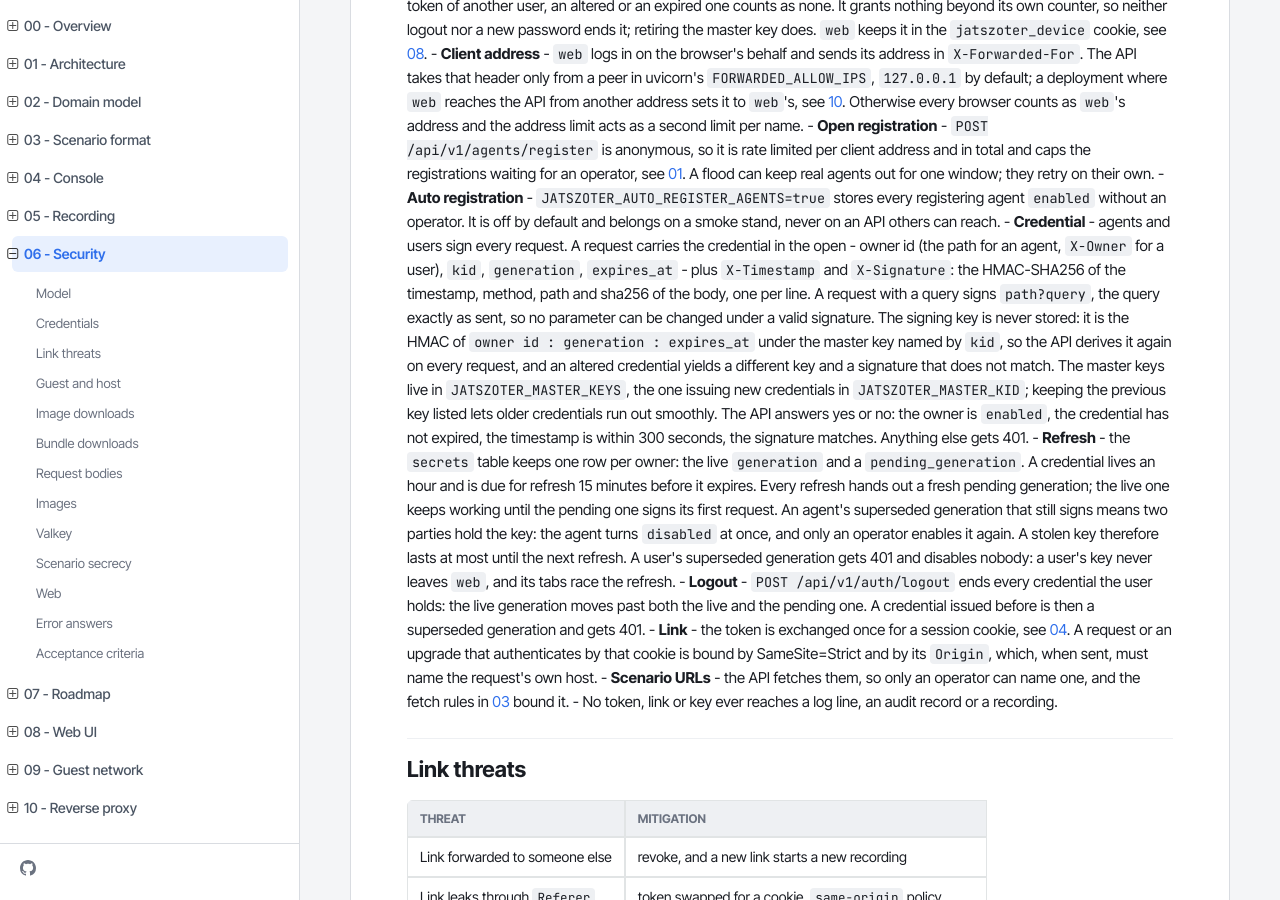
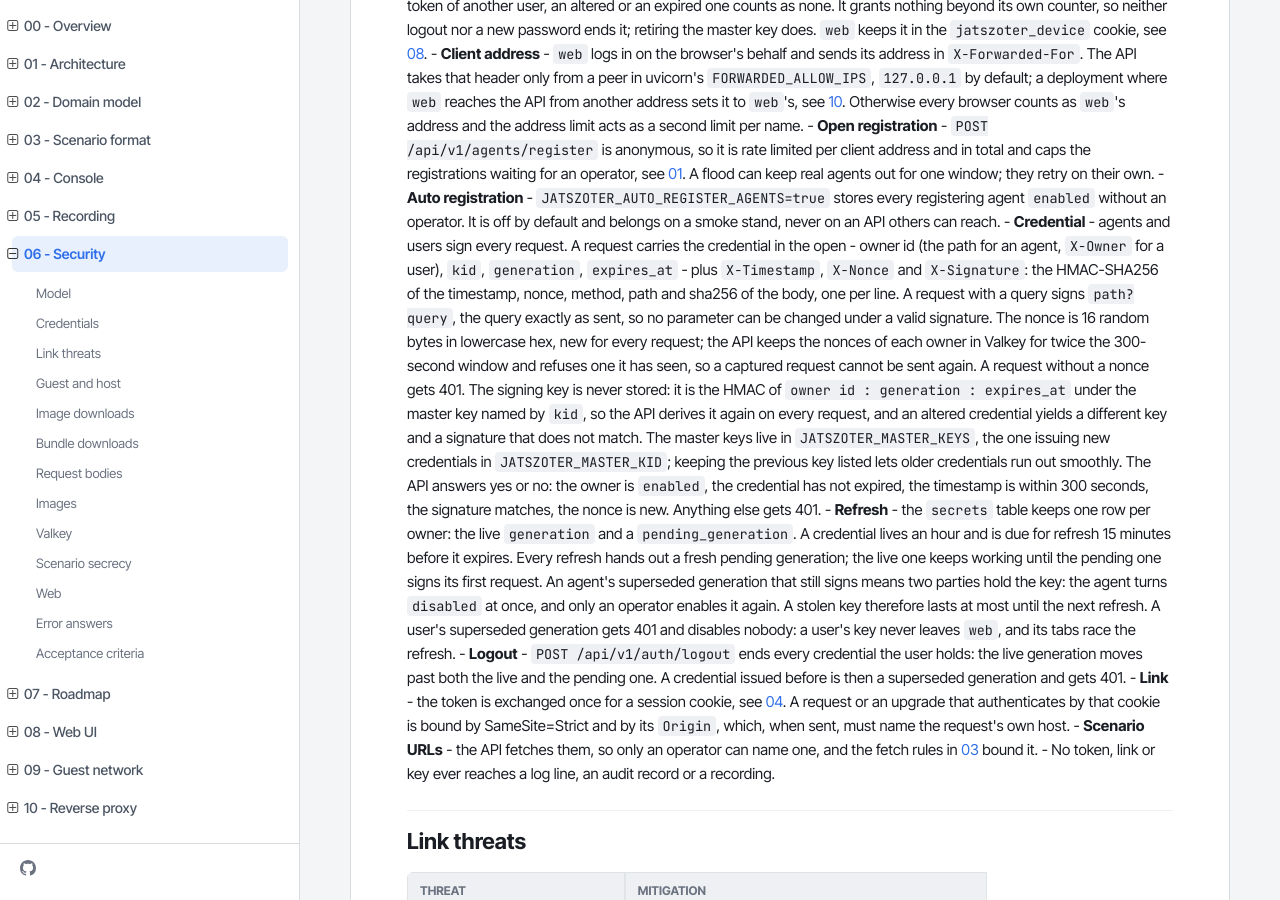
Before and after one commit to oberon-systems/jatszoter, an MkDocs documentation site: the page built from docs/project/06-security.md, in a window 1280 px wide and 900 px high, scrolled down 1532 px. Built offline with MkDocs 1.6.1, drawn with Linux system fonts in a browser that asks for light colours.

Commit message:
[docs][project]: describe the nonce of signed requests
    The API accepts a nonce once; the smoke test signs one.

```diff
--- a/docs/project/06-security.md
+++ b/docs/project/06-security.md
@@ -78,11 +78,15 @@ operator has not taken control.
   belongs on a smoke stand, never on an API others can reach.
 - **Credential** - agents and users sign every request. A request carries
   the credential in the open - owner id (the path for an agent, `X-Owner`
-  for a user), `kid`, `generation`, `expires_at` - plus `X-Timestamp` and
-  `X-Signature`:
-  the HMAC-SHA256 of the timestamp, method, path and sha256 of the body, one
-  per line. A request with a query signs `path?query`, the query exactly as
-  sent, so no parameter can be changed under a valid signature. The signing
+  for a user), `kid`, `generation`, `expires_at` - plus `X-Timestamp`,
+  `X-Nonce` and `X-Signature`:
+  the HMAC-SHA256 of the timestamp, nonce, method, path and sha256 of the
+  body, one per line. A request with a query signs `path?query`, the query
+  exactly as sent, so no parameter can be changed under a valid signature.
+  The nonce is 16 random bytes in lowercase hex, new for every request; the
+  API keeps the nonces of each owner in Valkey for twice the 300-second
+  window and refuses one it has seen, so a captured request cannot be sent
+  again. A request without a nonce gets 401. The signing
   key is never stored: it is the HMAC of `owner id : generation :
   expires_at` under the master key named by `kid`, so the API
   derives it again on every request, and an altered credential yields a
@@ -91,7 +95,7 @@ operator has not taken control.
   `JATSZOTER_MASTER_KID`; keeping the previous key listed lets older
   credentials run out smoothly. The API answers yes or no: the owner is
   `enabled`, the credential has not expired, the timestamp is within 300
-  seconds, the signature matches. Anything else gets 401.
+  seconds, the signature matches, the nonce is new. Anything else gets 401.
 - **Refresh** - the `secrets` table keeps one row per owner: the live
   `generation` and a `pending_generation`. A credential lives an hour and is
   due for refresh 15 minutes before it expires. Every refresh hands out a
```
Also changed, not shown: docs/project/08-web-ui.md (+2 -1 lines), 1 other file.
